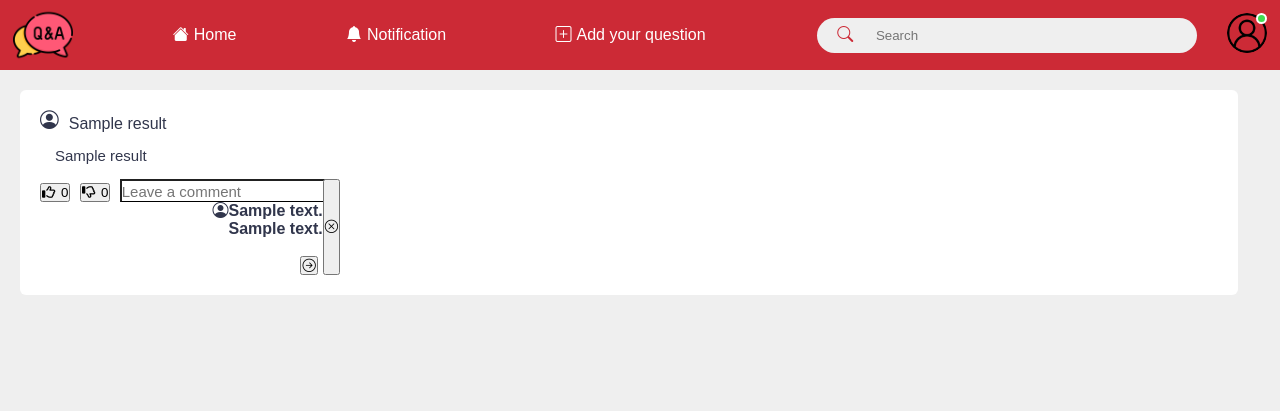
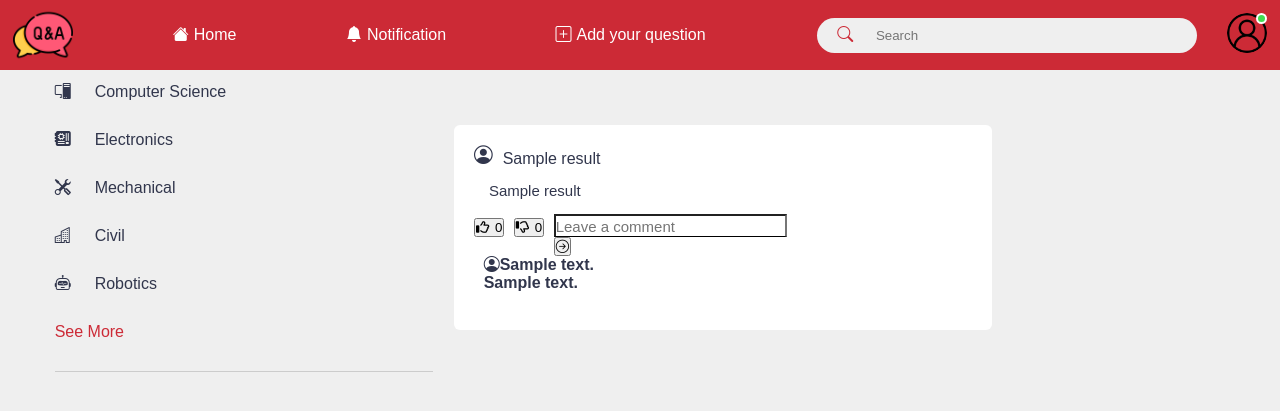
Before and after one commit to derickDarsh/internship-project, a Django app: template website/calc/templates/feed.html in a window 1280 px wide. Shown: the top 411 px of the page. Run offline with Django 4.2, Linux system fonts and the light colour scheme; the template is opened without the code that fills it: most values are stand-ins (such as "Sample title", 1, 10 or a date in 2020).

Commit message:
overall code

```diff
--- a/website/calc/static/style.css
+++ b/website/calc/static/style.css
@@ -155,6 +155,7 @@ nav{
 
 .imp-links{
     border-bottom: 1px solid #ccc;
+    margin-left: -90px;
 }
 
 .side-bar-title{
@@ -203,8 +204,8 @@ nav{
     padding: 20px;
     color: #31364C;
     margin: 20px 20px;
-    align-items: center;
-
+    justify-content: left;
+    margin-left: -140px;
 }
 
 .user-profile{
@@ -342,7 +343,7 @@ nav{
 
 .comment-box{
        width: 250px;
-       text-align: right;
+       text-align: left;
        display: inline-flex;
 }
 
@@ -399,8 +400,32 @@ nav{
     transition: .5s;
 }
 
+.comments{
+    justify-content: left;
+    margin-left: -70px;
+
+}
+
+.button1{
+    width: 20%;
+    height: 50px;
+    border: 1px solid;
+    background: #cc2a36;
+    border-radius: 25px;
+    font-size: 18px;
+    color: #e9f4fb;
+    font-weight: 700;
+    cursor: pointer;
+    outline: none;
+}
+
+.button1:hover{
+    border-color: #cc2a36;
+    transition: .5s;
+}
+
 /* media query for homepage */
-/* @media(max-width: 900px){
+@media(max-width: 900px){
     .right-sidebar{
         display: none;
     }
@@ -430,4 +455,4 @@ nav{
     .main-content{
         flex-basis: 100%;
     }
-} */
+}
--- a/website/calc/static/styles.css
+++ b/website/calc/static/styles.css
@@ -124,6 +124,10 @@ button[type="submit"]:hover{
     text-decoration: underline;
 }
 
+.question{
+    resize: none;
+}
+
 @media(max-width: 900px){
     .center{
         left: 50%;
--- a/website/calc/templates/feed.html
+++ b/website/calc/templates/feed.html
@@ -92,11 +92,10 @@
     </nav>
 <!-- navbar -->
 
-<!-- content -->
-<!-- <div class="container"> -->
+<!--content -->
+<div class="container">
 
 <!-- left-side  -->
-<!--
       <div class="left-sidebar">
         <div class="imp-links">
           <a href="#"><i class="bi bi-pc-display"></i>Computer Science</a>
@@ -111,7 +110,7 @@
 
           <a href="#">See More</a>
         </div>
-      </div> -->
+      </div>
 
 <!-- main-content  -->
 
@@ -140,19 +139,20 @@
           <form action="comment" method="post">
             {% csrf_token %}
             <input type="text" name="answer" id="input" placeholder="Leave a comment" />
+            <button type="submit" name="button" value="submit" id="comment" onclick="comment_fun()">
+              <i class="bi bi-arrow-right-circle"></i>
+            </button>
 
-
+            <div class="comments">
             {% for i,j in answer %}
               <h4><i class="bi bi-person-circle"></i>{{i}}</h4>
               <h4>{{j}}</h4><br>
             {% endfor %}
-            <button type="submit" name="button" value="submit" id="comment" onclick="comment_fun()">
-              <i class="bi bi-arrow-right-circle"></i>
-            </button>
+            </div>
           </form>
-            <button type="button" name="button" id="cancel">
+            <!-- <button type="button" name="button" id="cancel">
               <i class="bi bi-x-circle"></i>
-            </button>
+            </button> -->
         </div>
       </div>
     <!-- </div>  -->
```
